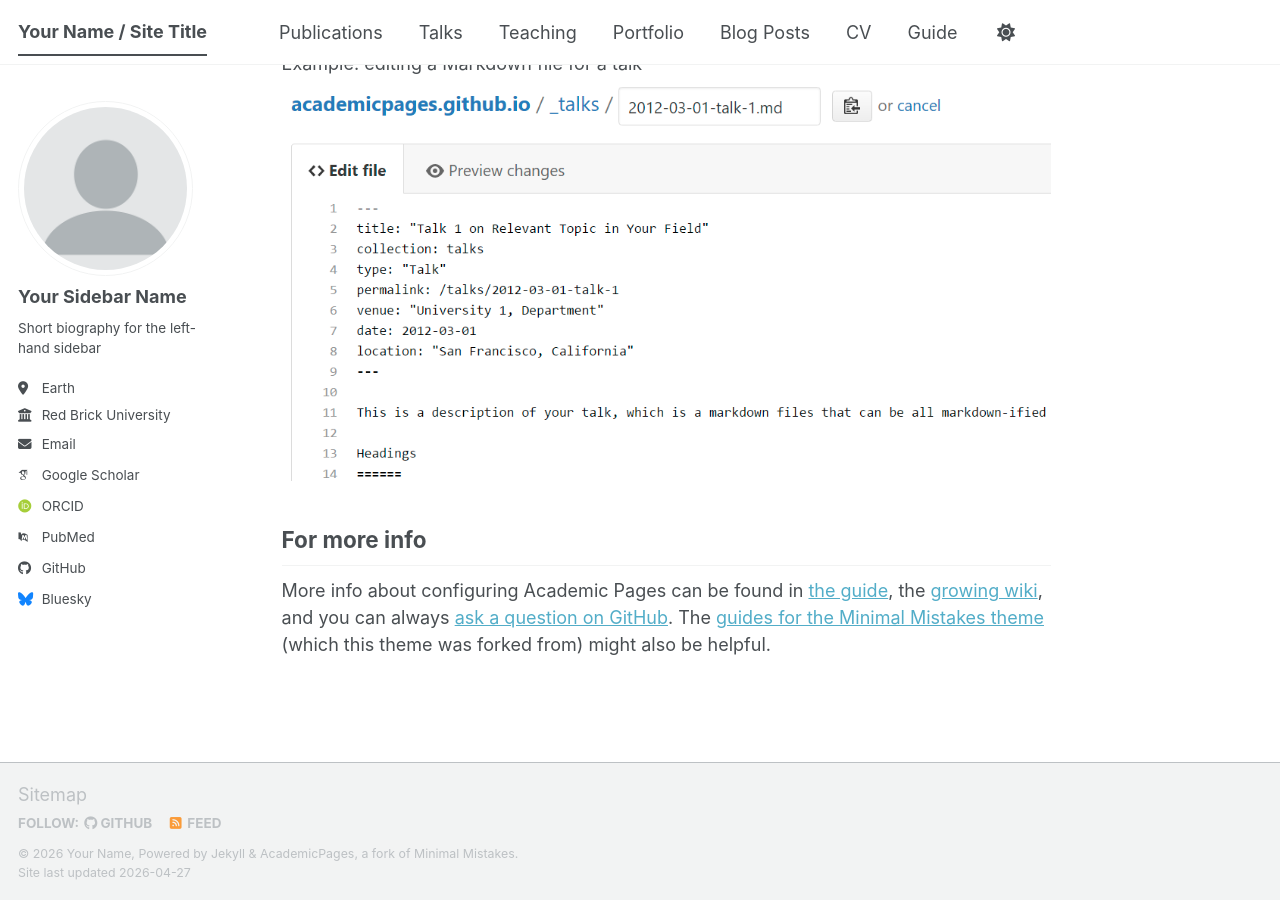
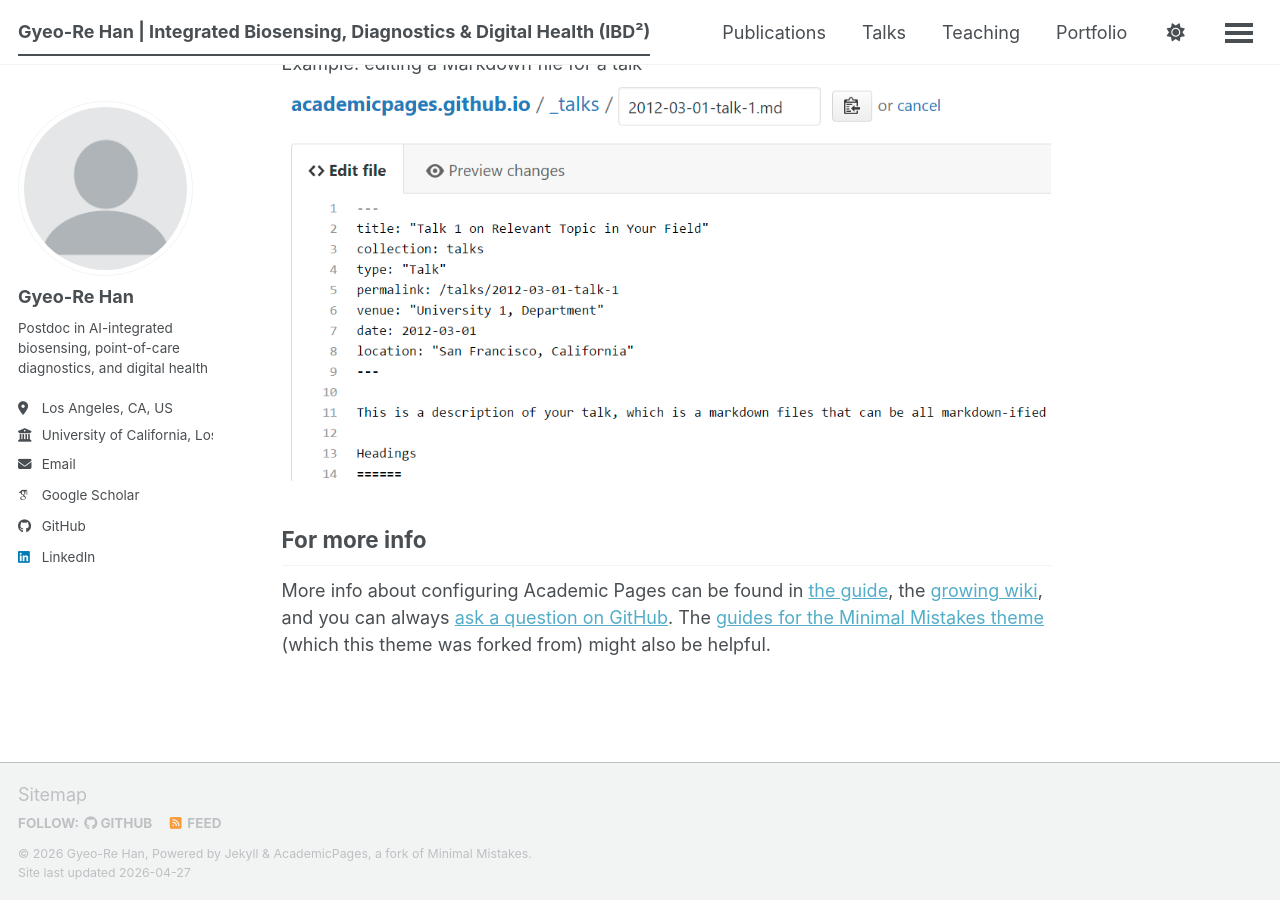
Before and after one commit to gyeorehan-biosensors/gyeorehan.github.io, a Jekyll site: the page built from _pages/about.md, in a window 1280 px wide and 900 px high, scrolled down 2720 px. Built offline with Jekyll 4.4.1, drawn with Linux system fonts in a browser that asks for light colours; some web fonts are replaced; a script bundle is joined from its source files by our own code; library files that are not in the unit come from our copies.

Commit message:
Update _config.yml

```diff
--- a/_config.yml
+++ b/_config.yml
@@ -9,14 +9,14 @@
 # Basic Site Settings
 locale                   : "en-US"
 site_theme               : "default" # The available themes options are "default", "air", "sunrise", "mint", "dirt" and "contrast"
-title                    : "Your Name / Site Title"
+title                    : "Gyeo-Re Han | Integrated Biosensing, Diagnostics & Digital Health (IBD²)"
 title_separator          : "-"
-name                     : &name "Your Name"
-description              : &description "Your Name's academic portfolio"   # Update this with a general description of your site, this is the default if not overridden by a page
-url                      : https://academicpages.github.io # The base hostname & protocol for your site e.g. "https://[your GitHub username].github.io",
+name                     : &name "Gyeo-Re Han"
+description              : &description "AI-integrated biosensing, point-of-care diagnostics, and digital health (IBD²)"   # Update this with a general description of your site, this is the default if not overridden by a page
+url                      : https://gyeorehan.github.io # The base hostname & protocol for your site e.g. "https://[your GitHub username].github.io",
                                                            # or if you already have some other page hosted on Github then use "https://[your GitHub username].github.io/[Your Repo Name]"
 baseurl                  : "" # the subpath of your site, e.g. "/blog"
-repository               : "academicpages/academicpages.github.io"
+repository               : "gyeorehan-biosensors/gyeorehan.github.io"
 
 # Site Author - The following control what appear as part of the author content on the side bar.
 #               If a field is blank the icon and link will not appear, otherwise it will be shown.
@@ -24,24 +24,24 @@ repository               : "academicpages/academicpages.github.io"
 author:
   # Biographic information
   avatar           : "profile.png"
-  name             : "Your Sidebar Name"
+  name             : "Gyeo-Re Han"
   pronouns         : # example: "she/her"
-  bio              : "Short biography for the left-hand sidebar"
-  location         : "Earth"
-  employer         : "Red Brick University"
+  bio              : "Postdoc in AI-integrated biosensing, point-of-care diagnostics, and digital health"
+  location         : "Los Angeles, CA, US"
+  employer         : "University of California, Los Angeles (UCLA)"
   uri              : # URL
-  email            : "none@example.org"
+  email            : "gyeorehan@g.ucla.edu"
 
   # Academic websites
   academia         : # URL
   arxiv            : # URL - Update with the correct link to your profile
-  googlescholar    : "https://scholar.google.com/citations?user=PS_CX0AAAAAJ"
+  googlescholar    : "https://scholar.google.com/citations?user=By-h1nMAAAAJ&hl=ko&oi=ao"
   inspire-hep      : # URL
   impactstory      : # URL
-  orcid            : "https://orcid.org/yourorcidurl"
+  orcid            : # URL
   semantic         : # URL
   ssrn             : # URL
-  pubmed           : "https://www.ncbi.nlm.nih.gov/pubmed/?term=john+snow"
+  pubmed           : # URL
   researchgate     : # URL
   scopus           : # URL
   zotero           : # URL
@@ -57,7 +57,7 @@ author:
 
   # Social media
   artstation       : # Username
-  bluesky          : "bsky.app" # Replace this with you Bluesky username
+  bluesky          : # Replace this with you Bluesky username
   facebook         : # Username
   flickr           : # Username
   foursquare       : # Username
@@ -66,7 +66,7 @@ author:
   keybase          : # Username
   instagram        : # Username
   lastfm           : # Username
-  linkedin         : # Username
+  linkedin         : "www.linkedin.com/in/gyeorehan" # Username
   mastodon         : # URL
   medium           : # URL
   pinterest        : # Username
```
